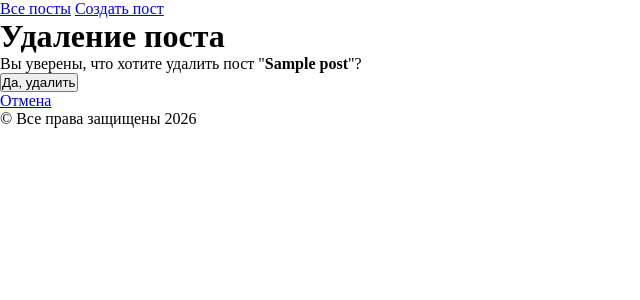
After one commit to EddiBets/advertising, a Django app: template blog/templates/blog/confirm_post_delete.html in a window 1280 px wide. The commit adds this page. Shown: the top 300 px of the page, without its empty margins (0-640 px from the left). Run offline with Django 5.2, Linux system fonts and the light colour scheme; the template is opened without the code that fills it: values that come from a table or form of the project are taken from there, others are empty; tables that the repository leaves empty hold one stand-in row (values such as "Sample post").

Commit message:
feat(delete-post): добавил шаблон для подтверждения удаления поста

```diff
--- /dev/null
+++ b/blog/templates/blog/confirm_post_delete.html
@@ -0,0 +1,16 @@
+{% extends 'base.html' %}
+
+{% block page_title %}Подверждение удаления поста{% endblock page_title %}
+
+{% block page_content %}
+  <h1>Удаление поста</h1>
+  <p>Вы уверены, что хотите удалить пост "<strong>{{ post.title }}</strong>"?</p>
+
+  <form method="POST">
+    {% csrf_token %}
+
+    <button type="submit">Да, удалить</button>
+  </form>
+
+  <a href="{% url 'post_detail' post.id %}">Отмена</a>
+{% endblock page_content %}
--- a/blog/templates/blog/post_detail.html
+++ b/blog/templates/blog/post_detail.html
@@ -13,9 +13,10 @@
 
 
   <a href='{% url "edit_post" post.id %}'> Редактировать пост</a>
-  <form method="POST" action={% url "remove_post" post.id %}>
+  <a href='{% url "remove_post" post.id %}'> Удалить пост</a>
+  {% comment %} <form method="POST" action={% url "remove_post" post.id %}>
     {% csrf_token %}
 
     <button type='submit'>Удалить пост</button>
-  </form>
+  </form> {% endcomment %}
 {% endblock page_content %}
```
Also changed, not shown: blog/views.py (+12 -2 lines).
